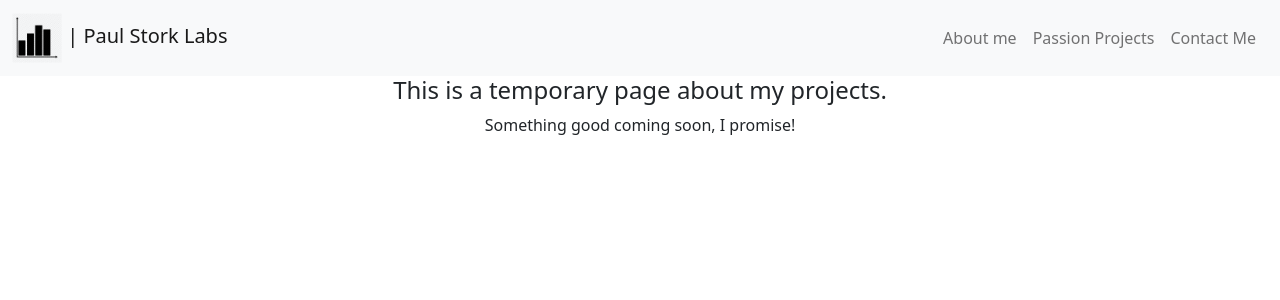
After one commit to paul-stork/landing-page, a Flask app: page /projects in a window 1280 px wide. The commit adds this page. Shown: the top 300 px of the page. Run offline with Flask 3, Linux system fonts and the light colour scheme; some libraries are stand-ins or nearby versions.

Commit message:
Init commit projects section

```diff
--- a/app/__init__.py
+++ b/app/__init__.py
@@ -20,4 +20,8 @@ def create_app():
     from .aboutMe.aboutMe import aboutMe
     app.register_blueprint(aboutMe)
 
+    from .projects.projects import projects
+    app.register_blueprint(projects)
+
+
     return app
--- /dev/null
+++ b/app/projects/projects.py
@@ -0,0 +1,7 @@
+from flask import Flask, Blueprint, render_template
+
+projects = Blueprint('projects', __name__, template_folder='templates', static_folder='static')
+
+@projects.route('/projects')
+def projectsHome():
+    return render_template('projects.html')
--- /dev/null
+++ b/app/projects/templates/projects.html
@@ -0,0 +1,8 @@
+{% extends 'base.html' %}
+{% block title %}My Projects{% endblock %}
+{% block content %}
+    <h4 class = 'text-center'>
+        This is a temporary page about my projects.
+    </h4>
+    <p class='text-center'>Something good coming soon, I promise!</p>
+{% endblock %}
--- a/app/templates/base.html
+++ b/app/templates/base.html
@@ -42,7 +42,7 @@
                         <a class="nav-link" href="{{ url_for('aboutMe.aboutme') }}">About me</a>
                     </li>
                     <li class="nav-item me-3 me-lg-0">
-                        <a class="nav-link" href="#">Passion Projects</a>
+                        <a class="nav-link" href="{{ url_for('projects.projectsHome') }}">Passion Projects</a>
                     </li>
                     <li class="nav-item me-3 me-lg-0">
                         <a class="nav-link" href="#">Contact Me</a>
```
